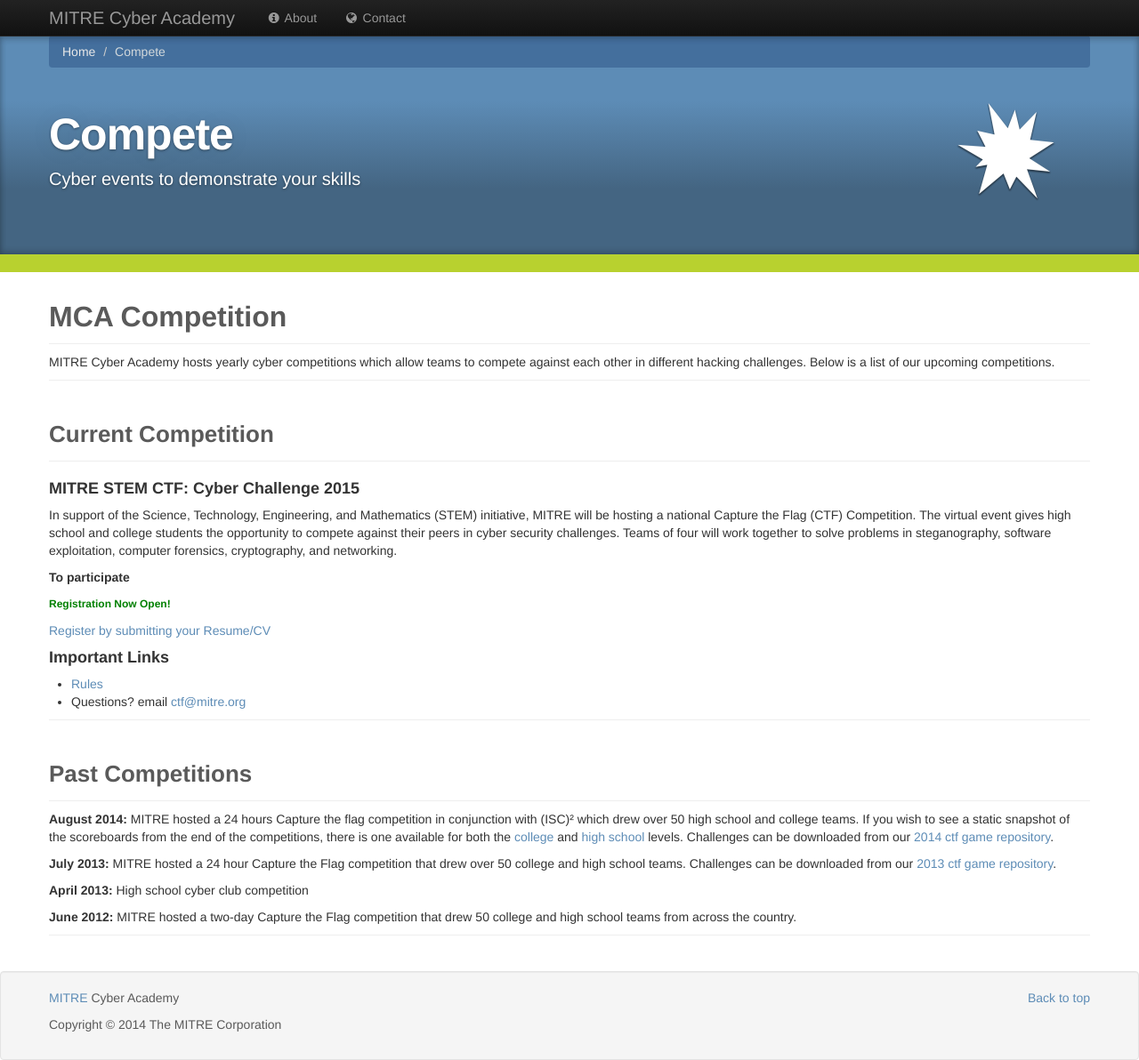
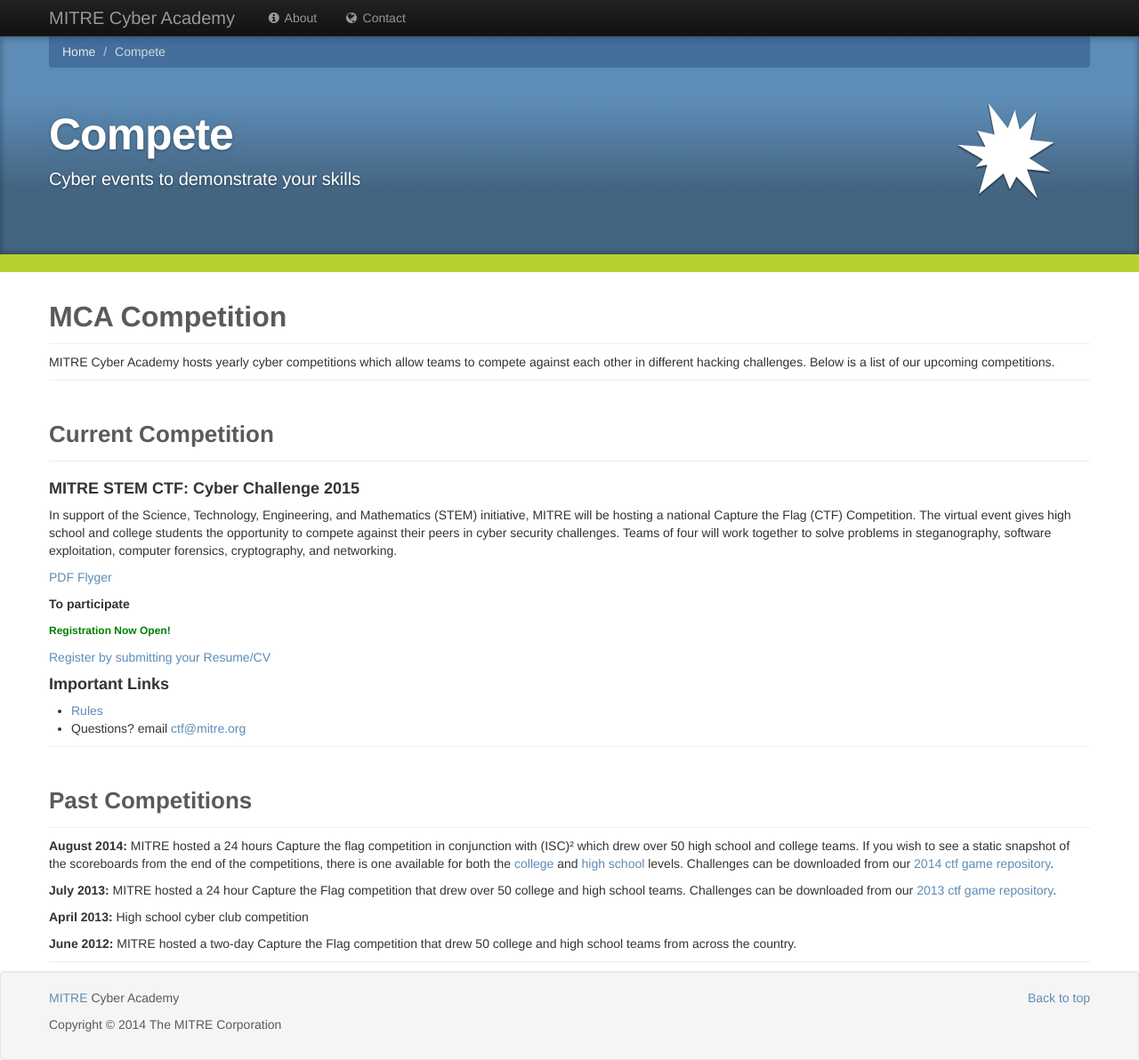
Before and after one commit to mitre-cyber-academy/mitre-cyber-academy.github.io, a Jekyll site: the page built from competitions/index.html, in a window 1280 px wide and 1192 px high. Shown: the whole window at 89% size. Built offline with Jekyll 4.4.1, drawn with Linux system fonts in a browser that asks for light colours.

Commit message:
Adding flyer

```diff
--- a/competitions/index.html
+++ b/competitions/index.html
@@ -40,6 +40,9 @@ redirect_from:
         <p>
             In support of the Science, Technology, Engineering, and Mathematics (STEM) initiative, MITRE will be hosting a national Capture the Flag (CTF) Competition. The virtual event gives high school and college students the opportunity to compete against their peers in cyber security challenges. Teams of four will work together to solve problems in steganography, software exploitation, computer forensics, cryptography, and networking.
         </p>
+        <p>
+        <a href="stem-ctf-2015.pdf">PDF Flyger</a>
+        </p>
 
         <h5>To participate </h5>
         <p>
```
Also changed, not shown: 1 other file.
